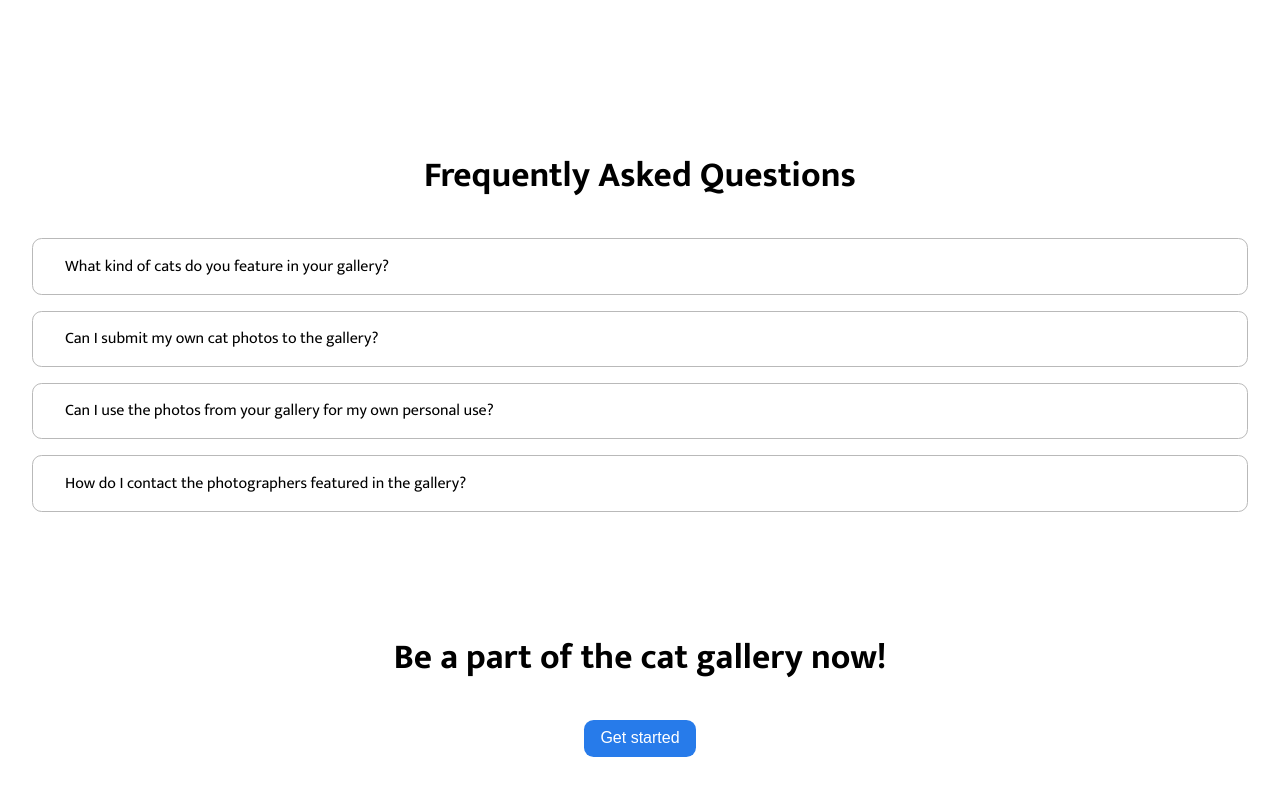
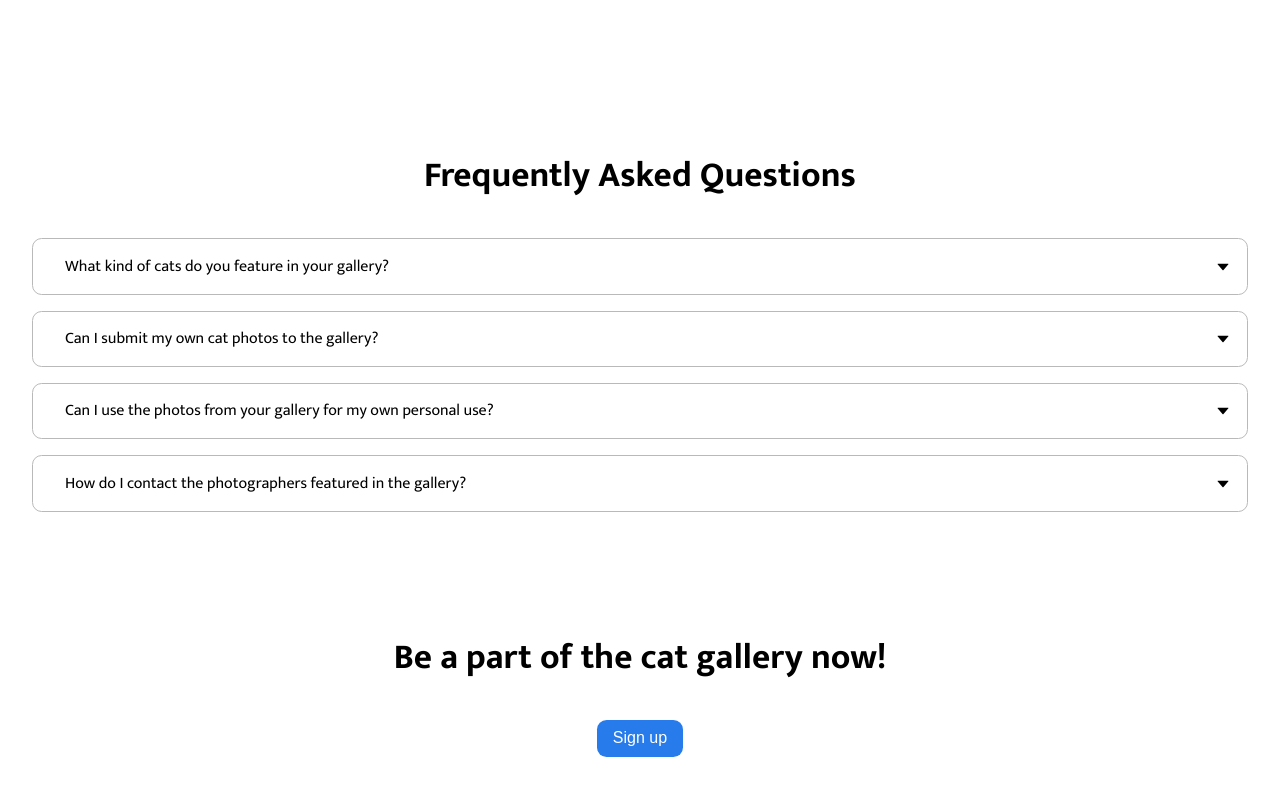
Before and after one commit to hafezfhmi/fullstack-mern-template, a React (Create React App) app in the folder client/: page / in a window 1280 px wide. Shown: the part 2411-3206 px from the top of the page. Built offline with nearby package versions, Linux system fonts and the light colour scheme; no server answers.

Commit message:
Refactor: Client - Add keys to faq map, direct last call cta to sign up page and add faq dropdown caret icon

```diff
--- a/client/src/components/FAQ/index.jsx
+++ b/client/src/components/FAQ/index.jsx
@@ -30,8 +30,8 @@ const FAQ = () => {
     <div className={styles.faq + " section"}>
       <h2>Frequently Asked Questions</h2>
       <div>
-        {faqList.map((faq) => (
-          <FAQItem question={faq.question} answer={faq.answer} />
+        {faqList.map((faq, index) => (
+          <FAQItem question={faq.question} answer={faq.answer} key={index} />
         ))}
       </div>
     </div>
--- a/client/src/components/FAQItem/faqItem.module.css
+++ b/client/src/components/FAQItem/faqItem.module.css
@@ -7,17 +7,31 @@
 }
 
 .faqItem > h3 {
-  padding: 1.2rem 2rem;
+  padding: 1.2rem 3rem 1.2rem 2rem;
   border-radius: 0.6rem;
 
   border: 1px solid rgb(185, 185, 185);
   cursor: pointer;
   transition: 0.1s;
+  position: relative;
 }
 
-.faqItem.active > h3 {
+.faqItem > h3.active {
   color: #fff;
   background-color: rgb(39, 123, 234);
+}
+
+.caretDown {
+  position: absolute;
+  right: 0;
+  margin: 0 1rem;
+  transition: 0.1s;
+  top: 50%;
+  transform: translateY(-50%);
+}
+
+.caretDown.active {
+  transform: translateY(-50%) rotate(-180deg);
 }
 
 .answer {
--- a/client/src/components/FAQItem/index.jsx
+++ b/client/src/components/FAQItem/index.jsx
@@ -1,4 +1,5 @@
 import React, { useState } from "react";
+import { AiFillCaretDown } from "react-icons/ai";
 import styles from "./faqItem.module.css";
 
 const FAQItem = ({ question, answer }) => {
@@ -12,6 +13,9 @@ const FAQItem = ({ question, answer }) => {
     <div className={styles.faqItem}>
       <h3 onClick={handleShow} className={show && styles.active}>
         {question}
+        <AiFillCaretDown
+          className={styles.caretDown + " " + (show && styles.active)}
+        />
       </h3>
       <div className={styles.answer + " " + (show && styles.active)}>
         <p>{answer}</p>
--- a/client/src/components/LastCTA/index.jsx
+++ b/client/src/components/LastCTA/index.jsx
@@ -8,8 +8,8 @@ const LastCTA = () => {
       <h2>Be a part of the cat gallery now!</h2>
 
       <Button
-        to="login"
-        label="Get started"
+        to="signup"
+        label="Sign up"
         style={{ display: "block", margin: "0 auto" }}
       />
     </div>
```
